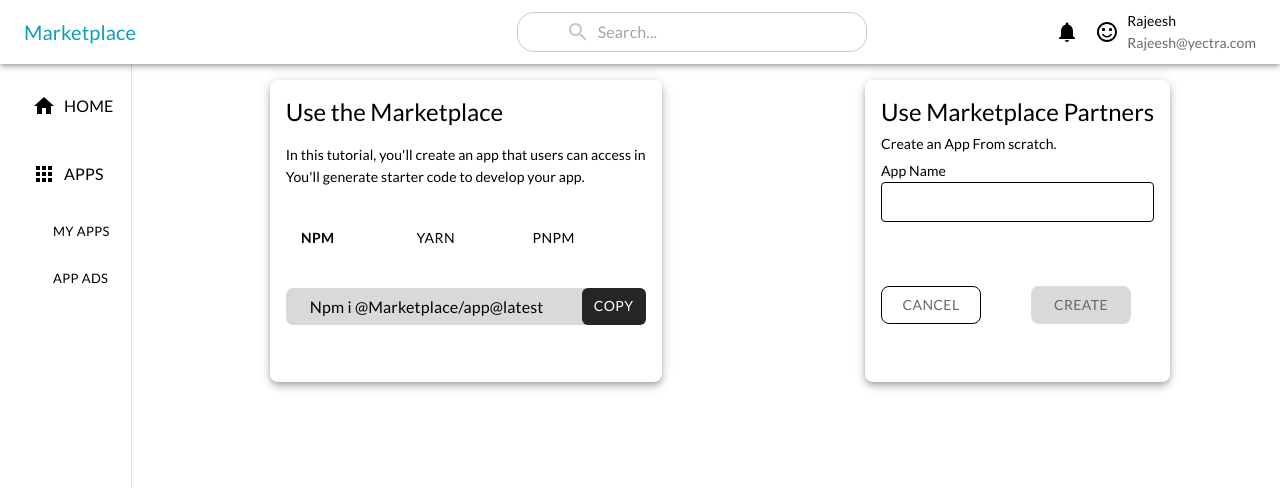
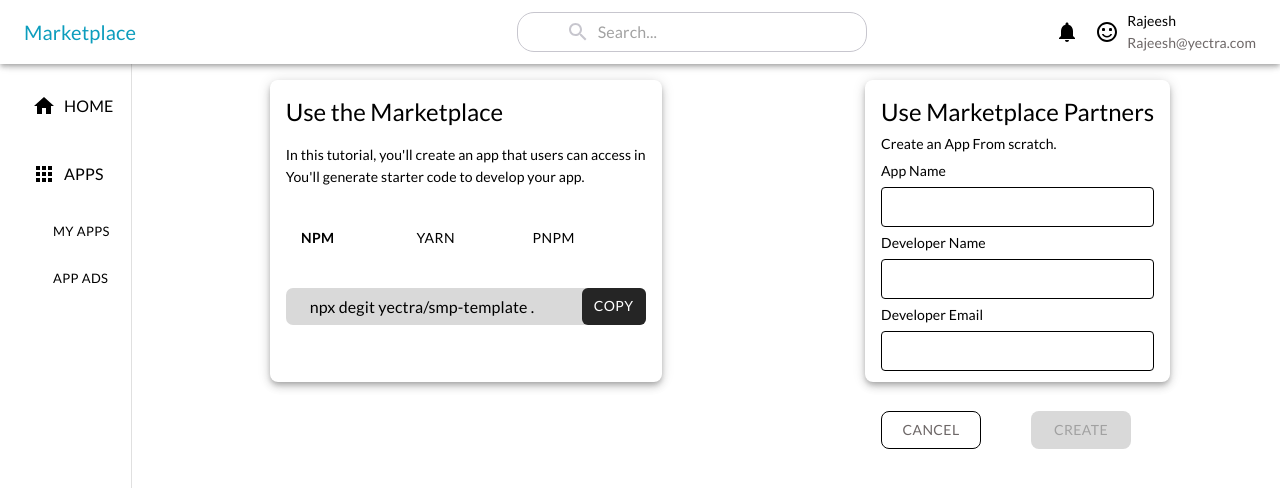
Before and after one commit to yectra/Software-marketplace-UI, a React (Vite) app: page /dev in a window 1280 px wide. Shown: the top 488 px of the page. Built offline with nearby package versions, Linux system fonts and the light colour scheme.

Commit message:
Added Route config file

```diff
--- a/src/developerPages/developingPage/components/Devappcard.tsx
+++ b/src/developerPages/developingPage/components/Devappcard.tsx
@@ -1,6 +1,17 @@
+import { useState } from "react";
 import { Box, Button, Typography, TextField } from "@mui/material";
 
 const Devappcard = () => {
+  const [appName, setAppName] = useState("");
+  const [developerName, setDeveloperName] = useState("");
+  const [developerEmail, setDeveloperEmail] = useState("");
+
+  const handleCreate = () => {
+    // Logic to handle create action
+  };
+
+  const isCreateDisabled = !appName || !developerName || !developerEmail;
+
   return (
     <Box sx={{ display: "flex", justifyContent: "center", p: 2, boxShadow: 5, borderRadius: 2 }}>
       <Box sx={{ display: "flex", flexDirection: "column", maxWidth: "100%", height: "270px" }}>
@@ -8,34 +19,67 @@ const Devappcard = () => {
           <Typography variant="h5">Use Marketplace Partners</Typography>
           <Typography variant="subtitle2">Create an App From scratch.</Typography>
           <Typography variant="subtitle2">App Name</Typography>
+          <TextField
+            value={appName}
+            onChange={(e) => setAppName(e.target.value)}
+            size="small"
+            sx={{
+              "& .MuiOutlinedInput-root": {
+                "& fieldset": { borderColor: "black" },
+                "&:hover fieldset": { borderColor: "black" },
+                "&.Mui-focused fieldset": { borderColor: "black" },
+              },
+            }}
+          />
+          <Typography variant="subtitle2">Developer Name</Typography>
+          <TextField
+            value={developerName}
+            onChange={(e) => setDeveloperName(e.target.value)}
+            size="small"
+            sx={{
+              "& .MuiOutlinedInput-root": {
+                "& fieldset": { borderColor: "black" },
+                "&:hover fieldset": { borderColor: "black" },
+                "&.Mui-focused fieldset": { borderColor: "black" },
+              },
+            }}
+          />
+          <Typography variant="subtitle2">Developer Email</Typography>
+          <TextField
+            value={developerEmail}
+            onChange={(e) => setDeveloperEmail(e.target.value)}
+            size="small"
+            sx={{
+              "& .MuiOutlinedInput-root": {
+                "& fieldset": { borderColor: "black" },
+                "&:hover fieldset": { borderColor: "black" },
+                "&.Mui-focused fieldset": { borderColor: "black" },
+              },
+            }}
+          />
         </Box>
-        <Box sx={{ display: "flex", flexDirection: "column" }}>
-          <TextField size="small" sx={{
-        "& .MuiOutlinedInput-root": {
-          "& fieldset": {
-            borderColor: "black",
-          },
-          "&:hover fieldset": {
-            borderColor: "black",
-          },
-          "&.Mui-focused fieldset": {
-            borderColor: "black",
-          },
-        },
-      }}  />
-          <Box sx={{ display: "flex", justifyContent: "space-between", width: "250px",marginTop:8  }}>
-            <Button sx={{ width: "100px", border: "0.5px solid black", color: "#6D6767", borderRadius: "8px" }}>
+        <Box sx={{ display: "flex", justifyContent: "space-between", width: "250px", marginTop:5 }}>
+          <Button
+            sx={{
+              width: "100px",
+              border: "0.5px solid black",
+              color: "#6D6767",
+              borderRadius: "8px",
+            }}
+          >
             Cancel
           </Button>
           <Button
+            onClick={handleCreate}
+            disabled={isCreateDisabled}
             sx={{
               width: "100px",
-                bgcolor: "#D9D9D9",
-                color: "#6D6767",
-                border: "0.5px ",
+              bgcolor: isCreateDisabled ? "#D9D9D9" : "#424242",
+              color:isCreateDisabled ? "#6D6767":"white",
+              border: "0.5px",
               borderRadius: "8px",
               outline: "none",
-                "&:hover": { bgcolor: "#D9D9D9", color: "black" },
+              "&:hover": { bgcolor: isCreateDisabled ? "#D9D9D9" : "#424242", color: "white" },
             }}
           >
             Create
@@ -43,7 +87,6 @@ const Devappcard = () => {
         </Box>
       </Box>
     </Box>
-    </Box>
   );
 };
 
--- a/src/developerPages/developingPage/components/Devdocscard.tsx
+++ b/src/developerPages/developingPage/components/Devdocscard.tsx
@@ -3,7 +3,7 @@ import { Box, Button, Typography } from "@mui/material";
 
 export const Devdocscard = () => {
   const [activeTool, setActiveTool] = useState("npm");
-  const [copyText, setCopyText] = useState("Npm i @Marketplace/app@latest");
+  const [copyText, setCopyText] = useState("npx degit yectra/smp-template .");
   const [copyMessage, setCopyMessage] = useState("");
 
   const handleToolClick = (tool:string) => {
@@ -14,7 +14,7 @@ export const Devdocscard = () => {
   const getCopyText = (tool:string) => {
     switch (tool) {
       case "npm":
-        return "Npm i @Marketplace/app@latest";
+        return "npx degit yectra/smp-template .";
       case "yarn":
         return "Yarn add @Marketplace/app@latest";
       case "pnpm":
--- /dev/null
+++ b/src/routes.json
@@ -0,0 +1,5 @@
+{
+    "navigationFallback": {
+      "rewrite": "/index.html"
+    }
+  }
```
Also changed, not shown: src/App.tsx (line endings or trailing spaces), 3 other files (tests, documents, lock files or other folders). Lines whose indentation alone changed are shown as unchanged.
